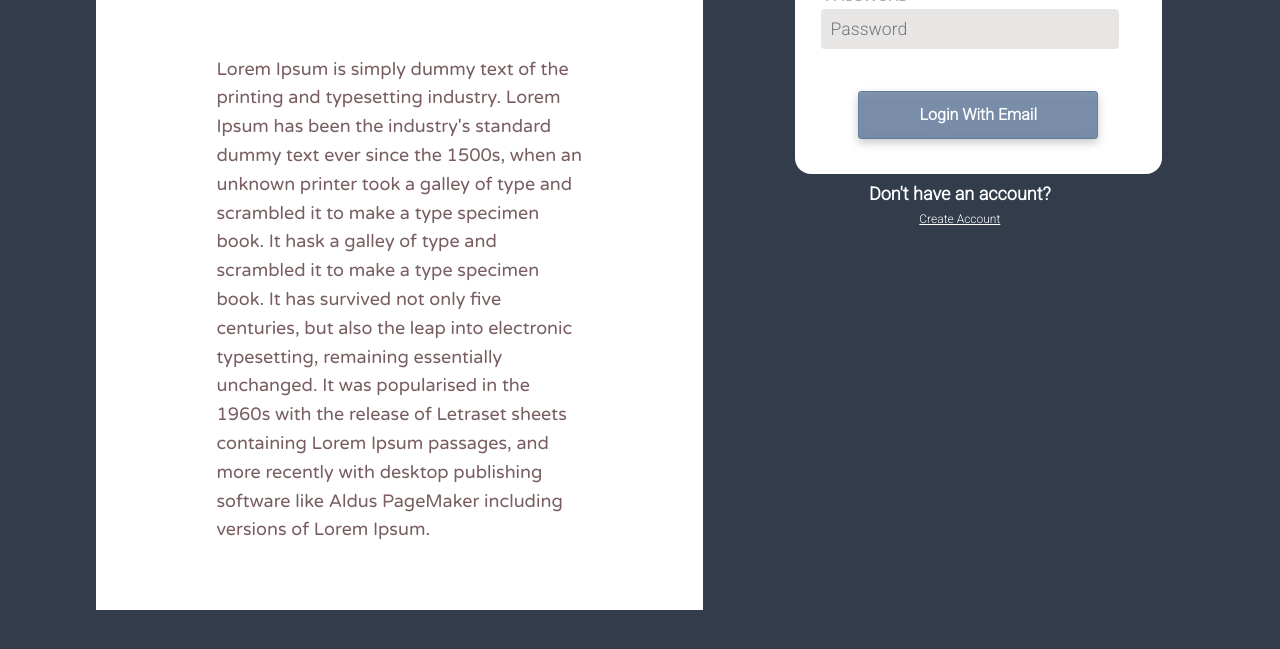
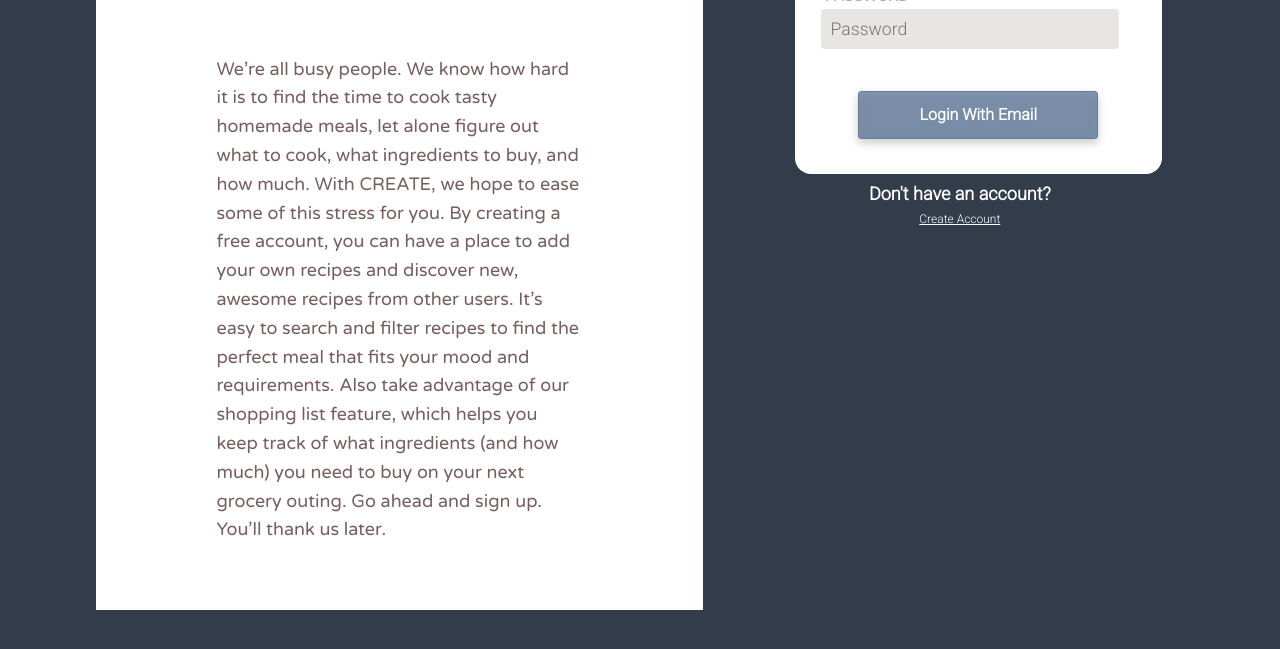
Before and after one commit to cse110-fa21-group12/cse110-fa21-group12, a website: page source/login.html in a window 1280 px wide. Shown: the part 487-1136 px from the top of the page. Drawn offline with Linux system fonts and the light colour scheme.

Commit message:
Add intro to login page

```diff
--- a/source/login.html
+++ b/source/login.html
@@ -14,9 +14,7 @@
     <section class="starting-page">
         <div class="info">
             <h2 class="info-heading">What is CREATE?</h2>
-            <p class="info-content">Lorem Ipsum is simply dummy text of the printing and typesetting industry. Lorem Ipsum has been the industry's standard dummy text ever since the 1500s, when an unknown printer took a galley of type and scrambled it to make a type specimen
-                book. It hask a galley of type and scrambled it to make a type specimen book. It has survived not only five centuries, but also the leap into electronic typesetting, remaining essentially unchanged. It was popularised in the 1960s with
-                the release of Letraset sheets containing Lorem Ipsum passages, and more recently with desktop publishing software like Aldus PageMaker including versions of Lorem Ipsum.
+            <p class="info-content">We’re all busy people. We know how hard it is to find the time to cook tasty homemade meals, let alone figure out what to cook, what ingredients to buy, and how much. With CREATE, we hope to ease some of this stress for you. By creating a free account, you can have a place to add your own recipes and discover new, awesome recipes from other users.  It’s easy to search and filter recipes to find the perfect meal that fits your mood and requirements. Also take advantage of our shopping list feature, which helps you keep track of what ingredients (and how much) you need to buy on your next grocery outing. Go ahead and sign up. You’ll thank us later.
             </p>
         </div>
         <div class="login-section">
```
